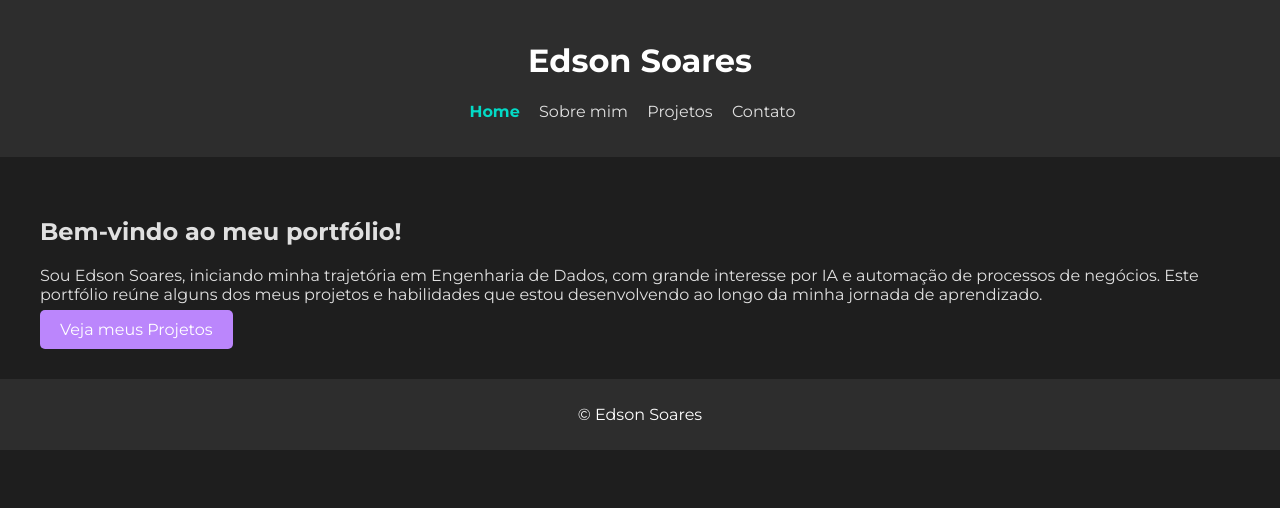
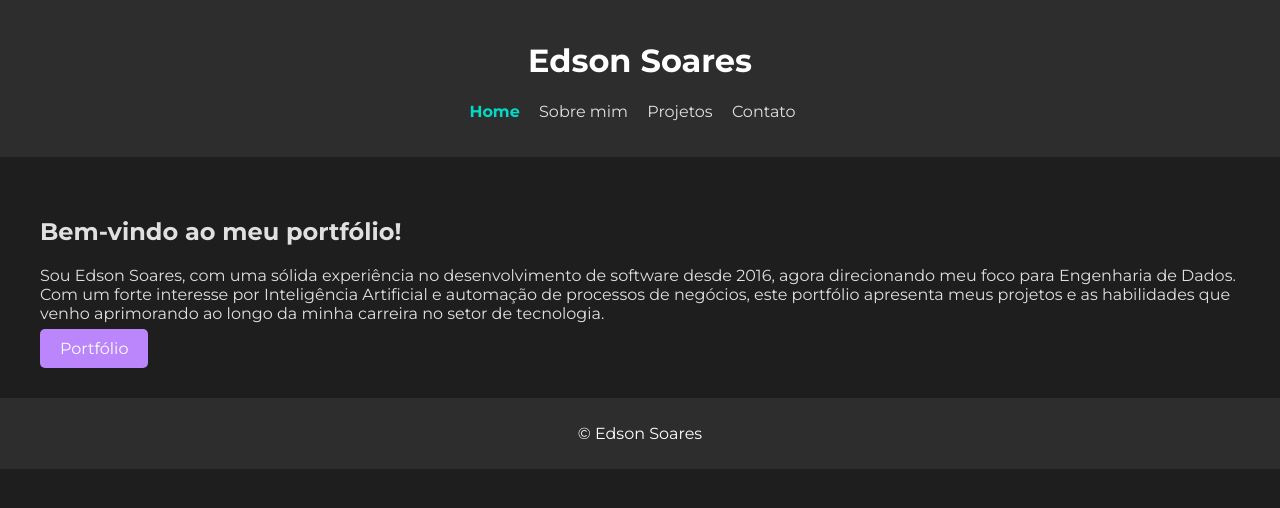
Before and after one commit to edsondearaujo/edsondearaujo.github.io, a Jekyll site: the page built from index.html, in a window 1280 px wide. Shown: the top 508 px of the page. Built offline with Jekyll 4.4.1, drawn with Linux system fonts in a browser that asks for light colours.

Commit message:
Adjusting presentation text (#14)
* #11 Open Graph tags and logo to WhatsApp, Instagram, and Facebook

* #11 editing the meta tag title

* #7 adjusting presentation text

---------

Co-authored-by: edsondearaujo <edsondearaujofga@gmail.com>

```diff
--- a/index.html
+++ b/index.html
@@ -4,6 +4,6 @@ title: "Home"
 ---
 
 <h2>Bem-vindo ao meu portfólio!</h2>
-<p>Sou Edson Soares, iniciando minha trajetória em Engenharia de Dados, com grande interesse por IA e automação de processos de negócios. Este portfólio reúne alguns dos meus projetos e habilidades que estou desenvolvendo ao longo da minha jornada de aprendizado.</p>
+<p>Sou Edson Soares, com uma sólida experiência no desenvolvimento de software desde 2016, agora direcionando meu foco para Engenharia de Dados. Com um forte interesse por Inteligência Artificial e automação de processos de negócios, este portfólio apresenta meus projetos e as habilidades que venho aprimorando ao longo da minha carreira no setor de tecnologia.</p>
 
-<a class="btn" href="{{ "/projects" | relative_url }}">Veja meus Projetos</a>
+<a class="btn" href="{{ "/projects" | relative_url }}">Portfólio</a>
```
